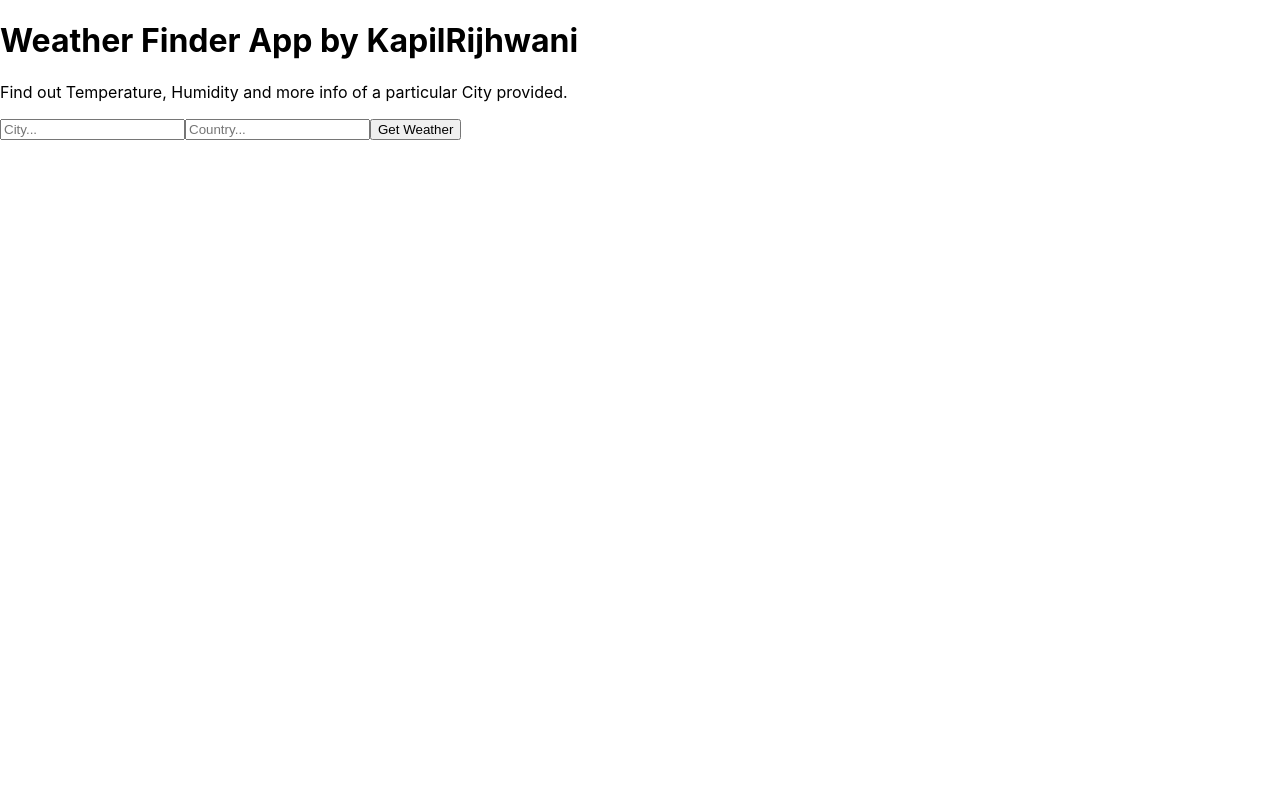
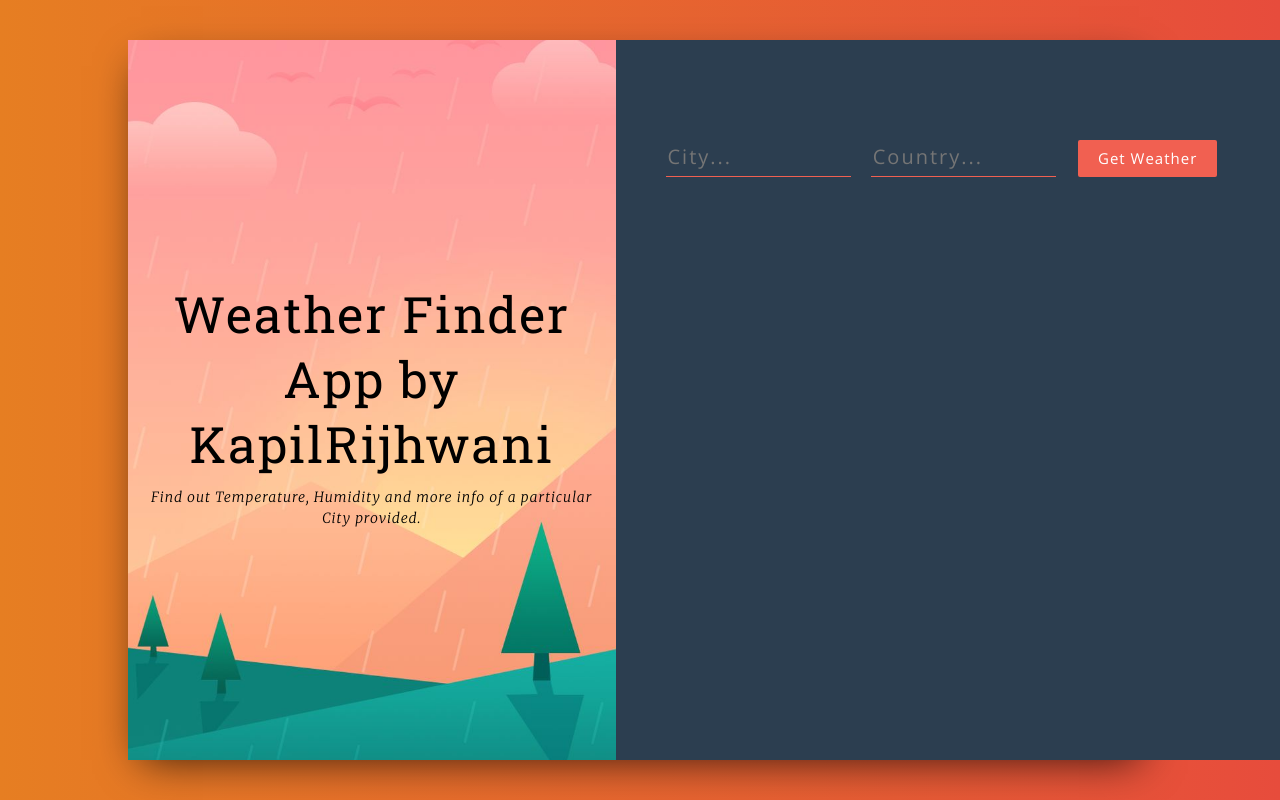
Before and after one commit to KapilRijhwani/ReactWeatherApp, a React (Create React App) app: page / in a window 1280 px wide. Built offline with nearby package versions, Linux system fonts and the light colour scheme.

Commit message:
Added styling and css to application

```diff
--- a/package.json
+++ b/package.json
@@ -3,9 +3,11 @@
   "version": "0.1.0",
   "private": true,
   "dependencies": {
+    "bootstrap": "^3.3.7",
     "react": "^16.8.6",
     "react-dom": "^16.8.6",
-    "react-scripts": "2.1.8"
+    "react-scripts": "2.1.8",
+    "typescript": "^3.7.4"
   },
   "scripts": {
     "start": "react-scripts start",
--- a/src/App.css
+++ b/src/App.css
@@ -0,0 +1,127 @@
+@import url("https://fonts.googleapis.com/css?family=Merriweather:100,200,300,300i,400,400i,700");
+@import url("https://fonts.googleapis.com/css?family=Roboto+Slab:400,700");
+@import url("https://fonts.googleapis.com/css?family=Open+Sans:300,400");
+
+body {
+  font-family: "Open Sans", serif;
+}
+
+.wrapper {
+  background: linear-gradient(to right, #e67e22, #e74c3c);
+  height: 100vh;
+  display: flex;
+  justify-content: center;
+  align-items: center;
+}
+
+.main {
+  height: 90vh;
+  background: #fff;
+  box-shadow: 0px 13px 40px -13px rgba(0, 0, 0, 0.75);
+  width: 80%;
+  margin: 0 auto;
+}
+
+.title-container {
+  height: 90vh;
+  background: url("img/react-app-weather-bg.jpg") center center no-repeat;
+  background-size: cover;
+  display: flex;
+  align-items: center;
+  justify-content: center;
+  text-align: center;
+  color: #000;
+}
+
+.title-container__title {
+  font-size: 50px;
+  letter-spacing: 2px;
+  line-height: 1.3;
+  font-family: "Roboto Slab", serif;
+}
+
+.title-container__subtitle {
+  font-style: italic;
+  font-weight: 100;
+  letter-spacing: 1px;
+  line-height: 1.5;
+  font-family: "Merriweather", serif;
+}
+
+.form-container {
+  background-color: #2c3e50;
+  height: 90vh;
+  padding-top: 100px;
+  padding-left: 50px;
+}
+
+input[type="text"] {
+  background-color: transparent;
+  border: 0;
+  border-bottom: solid 1px #f16051;
+  width: 30%;
+  padding-bottom: 4px;
+  color: #fff !important;
+  font-weight: lighter;
+  letter-spacing: 2px;
+  margin-bottom: 30px;
+  margin-right: 20px;
+  font-size: 20px;
+}
+
+input[type="text"] {
+  outline: none;
+}
+
+input:-webkit-autofill {
+  -webkit-box-shadow: 0 0 0 30px #2c3e50 inset;
+  -webkit-text-fill-color: #fff !important;
+}
+
+button {
+  border: 0;
+  padding: 8px 20px;
+  margin: 0 2px;
+  border-radius: 2px;
+  font-weight: lighter;
+  letter-spacing: 1px;
+  font-size: 15px;
+  cursor: pointer;
+  background-color: #f16051;
+  color: #fff;
+  font-weight: 100;
+}
+
+button:active {
+  outline: none;
+}
+
+.weather__info {
+  width: 60%;
+  font-size: 20px;
+  font-weight: 200;
+  letter-spacing: 2px;
+}
+
+.weather__key {
+  color: #f16051;
+  border-bottom: solid 2px rgba(255, 255, 255, 0.06);
+  padding: 20px 0 20px 0;
+  font-weight: 400;
+}
+
+.weather__key:last-child {
+  border: 0;
+}
+
+.weather__value {
+  color: #fff;
+  font-weight: 200;
+}
+
+.weather__error {
+  color: #f16051;
+  font-size: 20px;
+  letter-spacing: 1px;
+  font-weight: 200;
+}
--- a/src/App.js
+++ b/src/App.js
@@ -2,6 +2,8 @@
 import Titles from "./components/Title.js";
 import Forms from "./components/Forms.js";
 import Weather from "./components/Weather.js";
+import "bootstrap/dist/css/bootstrap.min.css";
+import "./App.css";
 
 const API_KEY = "1de6cc64d2d0778d603ca74b012b18d6";
 
@@ -48,7 +50,14 @@
   render() {
     return (
       <div>
+        <div className="wrapper">
+          <div className="main">
+            <div className="container">
+              <div className="row">
+                <div className="col-xs-5 title-container">
                   <Titles />
+                </div>
+                <div className="col-xs-7 form-container">
                   <Forms getWeather={this.getWeather} />
                   <Weather
                     temperature={this.state.temperature}
@@ -59,6 +68,11 @@
                     error={this.state.error}
                   />
                 </div>
+              </div>
+            </div>
+          </div>
+        </div>
+      </div>
     );
   }
 }
--- a/src/components/Title.js
+++ b/src/components/Title.js
@@ -2,8 +2,10 @@
 
 const Titles = () => (
   <div>
-    <h1>Weather Finder App by KapilRijhwani</h1>
-    <p>
+    <h1 className="title-container__title">
+      Weather Finder App by KapilRijhwani
+    </h1>
+    <p className="title-container__subtitle">
       Find out Temperature, Humidity and more info of a particular City
       provided.
     </p>
--- a/src/components/Weather.js
+++ b/src/components/Weather.js
@@ -1,18 +1,40 @@
 import React from "react";
 
 const Weather = props => (
-  <div>
-    {props.temperature && <p>Temperature: {props.temperature}</p>}
-    {props.country && <p>Country: {props.country}</p>}
-    {props.city && <p>City: {props.city}</p>}
-    {props.humidity && <p>Humidity: {props.humidity}</p>}
-    {props.description && <p>Description: {props.description}</p>}
+  <div className="weather-info">
+    {props.temperature && (
+      <p className="weather__key">
+        Temperature:
+        <span className="weather__value"> {props.temperature}</span>
+      </p>
+    )}
+    {props.country && (
+      <p className="weather__key">
+        Country:
+        <span className="weather__value"> {props.country}</span>
+      </p>
+    )}
+    {props.city && (
+      <p className="weather__key">
+        City:
+        <span className="weather__value"> {props.city}</span>
+      </p>
+    )}
+    {props.humidity && (
+      <p className="weather__key">
+        Humidity:
+        <span className="weather__value"> {props.humidity}</span>
+      </p>
+    )}
+    {props.description && (
+      <p className="weather__key">
+        Description:
+        <span className="weather__value"> {props.description}</span>
+      </p>
+    )}
     {props.error && (
-      <p>
-        {" "}
-        <b>
-          <u> Error: {props.error} </u>
-        </b>
+      <p className="weather__error">
+        Error: <span className="weather__error"> {props.error}</span>{" "}
       </p>
     )}
   </div>
```
Also changed, not shown: src/img/react-app-weather-bg.jpg (added). Lines whose indentation alone changed are shown as unchanged.
